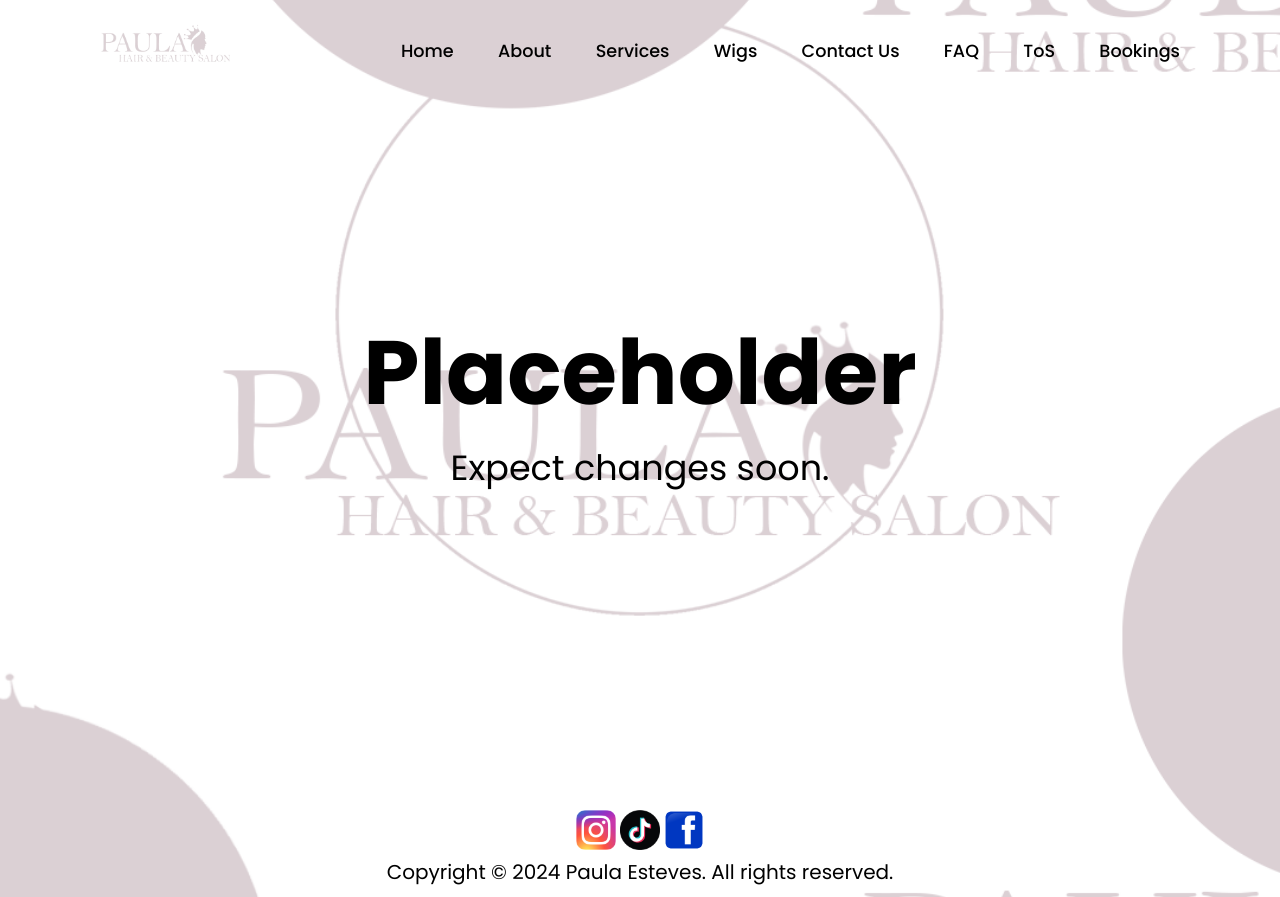
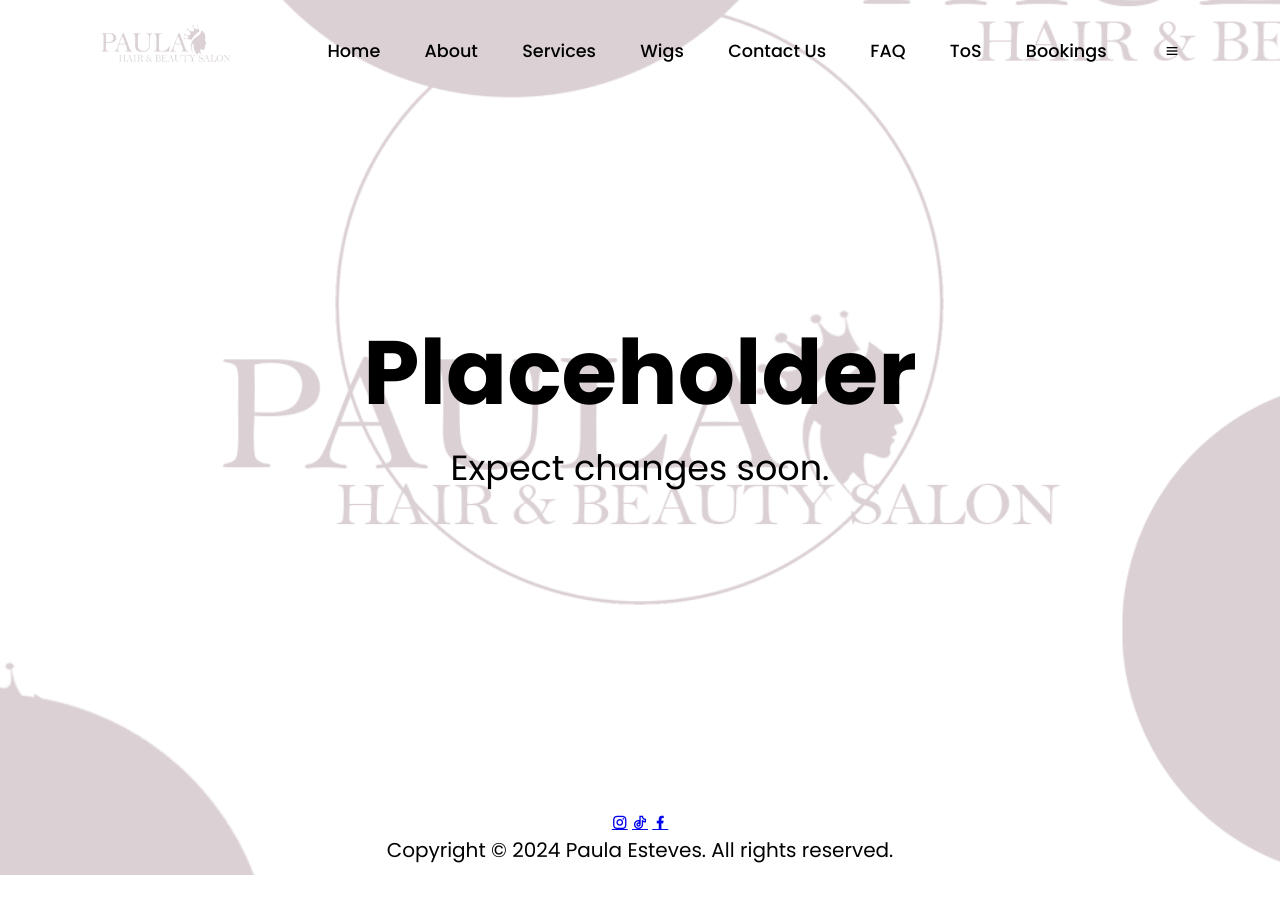
Before and after one commit to BryanKalemba/paulashairandbeautysalon, a plain HTML site: page Wigs.html in a window 1280 px wide. After the commit the page ends 875 px from the top, so only its background shows below. Drawn offline with nearby package versions, Linux system fonts and the light colour scheme.

Commit message:
Update Wigs.html

```diff
--- a/Wigs.html
+++ b/Wigs.html
@@ -7,6 +7,13 @@
     <meta name="viewport" content="width-device-width, initial-scale-1.0">
     <title>Paula's Hair and Beauty Salon</title>
     <link rel="stylesheet" href="idea.css">
+    <link rel="apple-touch-icon" sizes="180x180" href="/apple-touch-icon.png">
+    <link rel="icon" type="image/png" sizes="32x32" href="/favicon-32x32.png">
+    <link rel="icon" type="image/png" sizes="16x16" href="/favicon-16x16.png">
+    <link rel="manifest" href="/site.webmanifest">
+    <link rel="stylesheet"
+    href="https://unpkg.com/boxicons@latest/css/boxicons.min.css">
+    <link href="https://cdn.jsdelivr.net/npm/remixicon@4.2.0/fonts/remixicon.css" rel="stylesheet">
 </head>
 
 <body>
@@ -22,6 +29,7 @@
         <a href="Service.html">ToS</a>
         <a href="Bookings.html">Bookings</a>
         </nav>
+        <div class="bx bx-menu" id="menu-icon"></div>
     </header>
     <section class="sec-3 show-animate">
         <h1 class="animate">Placeholder</h1>
@@ -29,14 +37,15 @@
     </section>
 
     <script src="script.js"></script>
+    <script src="script2.js"></script>
 
 </body>
 <footer class="footer2">
-    <div>
-    <a href="https://www.instagram.com/paulasunisexhair01/"><img src="Instagram_logo_2016.svg.webp"></a>
-    <a href="https://www.tiktok.com/@hairxpaulax"><img src="tiktok.png"></a>
-    <a href="https://www.facebook.com/p/Paulas-unisex-hair-salon-100063559331824/"><img src="Facebook.webp"></a>
+    <div class="icons">
+    <a href="https://www.instagram.com/paulasunisexhair01/"><i class="ri-instagram-line"></i></a>
+    <a href="https://www.tiktok.com/@hairxpaulax"><i class="ri-tiktok-line"></i></a>
+    <a href="https://www.facebook.com/p/Paulas-unisex-hair-salon-100063559331824/"><i class="ri-facebook-fill"></i></a>
+    </div>
     <p>Copyright © 2024 Paula Esteves. All rights reserved.</p>
-</div>
 </footer>
 </html>
```
